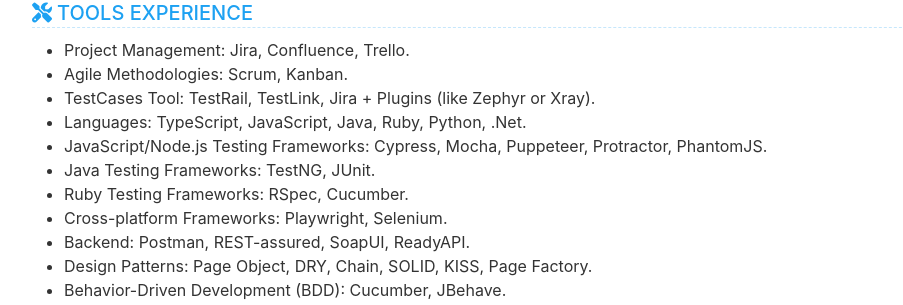
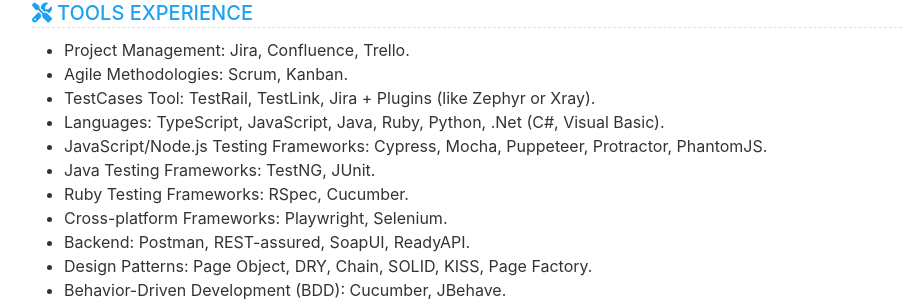
Before and after one commit to cvera08/full-resume, a Jekyll site: the page built from index.html, in a window 1280 px wide and 900 px high, scrolled down 4035 px. Shown: the part 148-453 px from the top of the window, without its empty margins (148-1051 px from the left). Built offline with Jekyll 4.4.1, drawn with Linux system fonts in a browser that asks for light colours.

Commit message:
feat: c# & vb

```diff
--- a/_data/data.yml
+++ b/_data/data.yml
@@ -265,7 +265,7 @@ organization:
     - Project Management: Jira, Confluence, Trello.
     - Agile Methodologies: Scrum, Kanban.
     - TestCases Tool: TestRail, TestLink, Jira + Plugins (like Zephyr or Xray).
-    - Languages: TypeScript, JavaScript, Java, Ruby, Python, .Net.
+    - Languages: TypeScript, JavaScript, Java, Ruby, Python, .Net (C#, Visual Basic).
     - JavaScript/Node.js Testing Frameworks: Cypress, Mocha, Puppeteer, Protractor, PhantomJS.
     - Java Testing Frameworks: TestNG, JUnit.
     - Ruby Testing Frameworks: RSpec, Cucumber.
```
